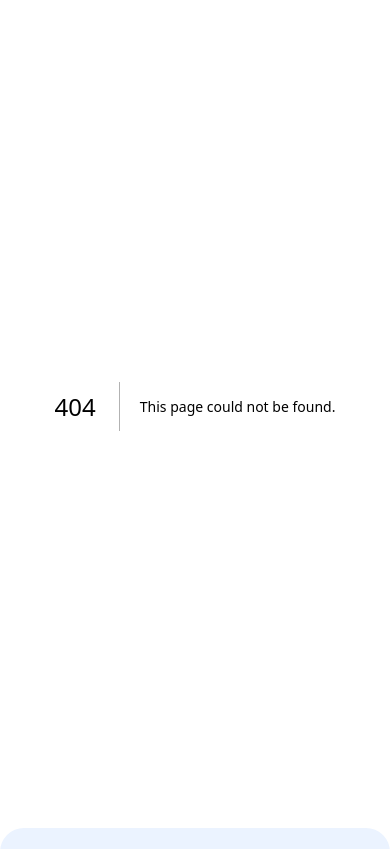
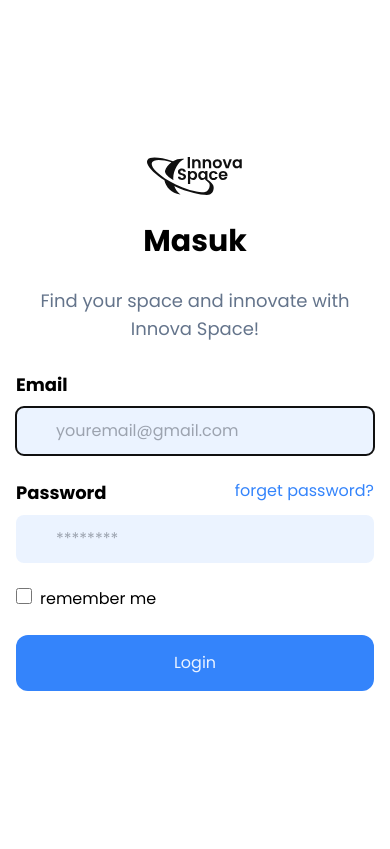
Before and after one commit to syaquiii/innovaspace, a Next.js app: page /login in a window 390 px wide. Before the commit this address had no page. Shown: the top 849 px of the page. Built offline with nearby package versions, Linux system fonts and the light colour scheme.

Commit message:
ADD : Navbar Active, Tampilan Login Page (Responsive)

```diff
--- /dev/null
+++ b/src/app/(auth)/login/component/LoginForm.tsx
@@ -0,0 +1,55 @@
+"use client";
+
+import { Button } from "@/components/ui/Button";
+import { Input } from "@/components/ui/InputField";
+import Link from "next/link";
+import React, { useEffect, useRef } from "react";
+
+const LoginForm = () => {
+  const inputRef = useRef<HTMLInputElement | null>(null);
+
+  useEffect(() => {
+    inputRef.current?.focus();
+  }, []);
+
+  return (
+    <form className="flex flex-col gap-y-6">
+      <div className="flex flex-col gap-2">
+        <label htmlFor="email" className="font-bold text-lg ">
+          Email
+        </label>
+        <Input
+          name="email"
+          placeholder="youremail@gmail.com"
+          type="text"
+          ref={inputRef}
+        />
+      </div>
+      <div className="flex flex-col gap-2">
+        <div className="flex justify-between">
+          <label htmlFor="password" className="font-bold text-lg ">
+            Password
+          </label>
+          <Link className="font-normal text-normal-default" href="/">
+            forget password?
+          </Link>
+        </div>
+        <Input
+          name="password"
+          placeholder="********"
+          type="password"
+          minLength={8}
+        />
+      </div>
+      <div className="flex justify-start gap-2">
+        <Input className="w-4 h-4" type="checkbox" />
+        <label htmlFor="remember-me">remember me</label>
+      </div>
+      <Button variant="normal" size="lg">
+        Login
+      </Button>
+    </form>
+  );
+};
+
+export default LoginForm;
--- /dev/null
+++ b/src/app/(auth)/login/page.tsx
@@ -0,0 +1,26 @@
+import { Logo } from "@/components/ui/Logo";
+import React from "react";
+import LoginForm from "./component/LoginForm";
+import AuthAbout from "@/components/AuthAbout";
+
+const page = () => {
+  return (
+    <section className="lg:h-screen min-h-screen  flex lg:flex-row  bg-white">
+      <div className=" lg:w-1/2  mycontainer flex  items-center px-32 py-12 justify-center ">
+        <div className="flex flex-col items-center lg:items-stretch gap-y-7 w-full min-h-[30rem]">
+          <Logo size="normal" style="dark" />
+          <h3 className="text-3xl font-bold">Masuk</h3>
+          <span className="text-lg lg:text-start text-center text-slate-500">
+            Find your space and innovate with Innova Space!
+          </span>
+          <LoginForm />
+        </div>
+      </div>
+      <div className=" hidden lg:flex lg:w-1/2 h-screen  items-center py-20 justify-center  bg-light-default">
+        <AuthAbout />
+      </div>
+    </section>
+  );
+};
+
+export default page;
--- a/src/app/layout.tsx
+++ b/src/app/layout.tsx
@@ -12,7 +12,6 @@ const poppins = Poppins({
 });
 export const metadata: Metadata = {
   title: "innovaspace",
-  // description: "Generated by create next app",
 };
 
 export default function RootLayout({
@@ -22,9 +21,7 @@ export default function RootLayout({
 }>) {
   return (
     <html lang="en">
-      <body
-        className={`${poppins.variable} font-poppins relative  -mt-4 antialiased`}
-      >
+      <body className={`${poppins.variable} font-poppins relative `}>
         <Navbar />
         {children}
         <Footer />
--- /dev/null
+++ b/src/components/AuthAbout.tsx
@@ -0,0 +1,16 @@
+import Image from "next/image";
+import React from "react";
+import AuthAboutImg from "@/assets/img/authabout.png";
+const AuthAbout = () => {
+  return (
+    <div className="mycontainer">
+      <Image alt=" " src={AuthAboutImg} />
+      <h4 className="mt-10">
+        Innova Space – Tempat di mana belajar jadi lebih fleksibel, berkembang
+        jadi lebih mudah, dan kesempatan baru selalu menanti! 🚀✨
+      </h4>
+    </div>
+  );
+};
+
+export default AuthAbout;
--- a/src/components/Footer.tsx
+++ b/src/components/Footer.tsx
@@ -1,12 +1,19 @@
+"use client";
+
 import React from "react";
 import { Logo } from "./ui/Logo";
 import { Instagram, Mail, Phone } from "lucide-react";
+import { usePathname } from "next/navigation";
 
 const Footer = () => {
+  const pathname = usePathname();
+  if (pathname === "login" || "register") {
+    return null;
+  }
   return (
     <footer className="bg-light-default lg rounded-t-3xl">
       <div className="mycontainer gap-y-14 lg:items-center flex flex-col  lg:flex-row lg:justify-between py-24 ">
-        <div className=" gap-4  items-center  justify-center lg:gap-8  ">
+        <div className=" gap-4  flex flex-col items-center  justify-center lg:gap-8  ">
           <Logo size="large" style="dark" className="mb-2" />
           <span className="text-xs  lg:text-lg ">
             Find your space and innovate
--- a/src/components/Navbar.tsx
+++ b/src/components/Navbar.tsx
@@ -2,26 +2,29 @@
 
 import { navlink } from "@/data/navlink";
 import Hamburger from "hamburger-react";
-import React, { useState, useEffect } from "react";
+import React, { useState, useEffect, useRef } from "react";
 import { Logo } from "./ui/Logo";
 import { Button } from "./ui/Button";
+import { redirect } from "next/navigation";
+import { usePathname } from "next/navigation";
 
 const Navbar = () => {
+  const pathname = usePathname();
   const [isVisible, setIsVisible] = useState(true);
-  let lastScrollY = 0;
+  const lastScrollY = useRef(0);
 
   const handleScroll = () => {
-    if (window.scrollY > lastScrollY) {
+    if (window.scrollY > lastScrollY.current) {
       setIsVisible(false);
     } else {
       setIsVisible(true);
     }
-    lastScrollY = window.scrollY;
+    lastScrollY.current = window.scrollY;
   };
 
   useEffect(() => {
     if (typeof window !== "undefined") {
-      lastScrollY = window.scrollY;
+      lastScrollY.current = window.scrollY;
       window.addEventListener("scroll", handleScroll);
     }
     return () => {
@@ -31,20 +34,37 @@ const Navbar = () => {
     };
   }, []);
 
+  if (pathname === "/login" || pathname === "/register") {
+    return null;
+  }
+
   return (
     <nav
       className={`${
         isVisible ? "top-0" : "opacity-0 -top-20"
-      } transition-all  duration-300 fixed flex z-10 justify-end lg:justify-center   w-full mt-4 lg:mt-0`}
+      } transition-all duration-300 fixed flex z-10 justify-end lg:justify-center w-full mt-4 lg:mt-0`}
     >
       <div className="hidden fixed lg:w-full xl:w-[70rem] mycontainer mt-10 font-semibold lg:text-md xl:text-xl bg-light-default lg:flex justify-between h-20 rounded-3xl lg:px-8 items-center">
         <Logo size="normal" style="dark" />
         <ul className="flex lg:gap-8 xl:gap-16">
           {navlink.map((item) => (
-            <li key={item.id}>{item.title}</li>
+            <li
+              className={
+                pathname === item.url || pathname.startsWith(item.url)
+                  ? "text-normal-default animate-pulse font-bold"
+                  : "text-black"
+              }
+              key={item.id}
+            >
+              <a href={item.url}>{item.title}</a>
+            </li>
           ))}
         </ul>
-        <Button variant="normal" size="normal">
+        <Button
+          onClick={() => redirect("/login")}
+          variant="normal"
+          size="normal"
+        >
           Masuk
         </Button>
       </div>
--- /dev/null
+++ b/src/components/ui/InputField.tsx
@@ -0,0 +1,53 @@
+import React, { forwardRef, InputHTMLAttributes, useState } from "react";
+import { VariantProps, cva } from "class-variance-authority";
+import { cn } from "@/utils/util";
+
+const inputVariants = cva("w-full rounded-lg", {
+  variants: {
+    variant: {
+      normal: "bg-light-default px-10 py-3",
+    },
+  },
+  defaultVariants: {
+    variant: "normal",
+  },
+});
+
+interface InputProps
+  extends InputHTMLAttributes<HTMLInputElement>,
+    VariantProps<typeof inputVariants> {
+  minLength?: number;
+}
+
+const Input = forwardRef<HTMLInputElement, InputProps>(
+  ({ className, variant, minLength, ...props }, ref) => {
+    const [error, setError] = useState("");
+
+    const handleBlur = (event: React.FocusEvent<HTMLInputElement>) => {
+      if (minLength && event.target.value.length === 0) {
+        setError("Password harus di isi");
+      } else if (minLength && event.target.value.length < minLength) {
+        setError(`Password harus minimal ${minLength} karakter`);
+      } else {
+        setError("");
+      }
+    };
+
+    return (
+      <div>
+        <input
+          className={cn(inputVariants({ variant, className }))}
+          ref={ref}
+          onBlur={handleBlur}
+          {...props}
+        />
+        <p className={error ? "text-red-600  transition-all " : "opacity-0"}>
+          {error}
+        </p>
+      </div>
+    );
+  }
+);
+
+Input.displayName = "Input";
+export { Input, inputVariants };
```
Also changed, not shown: src/assets/img/authabout.png (added).
